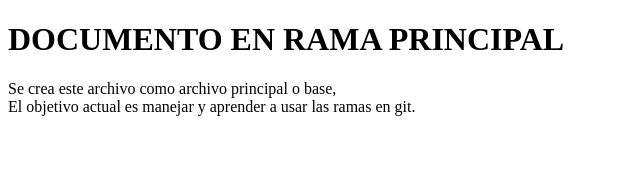
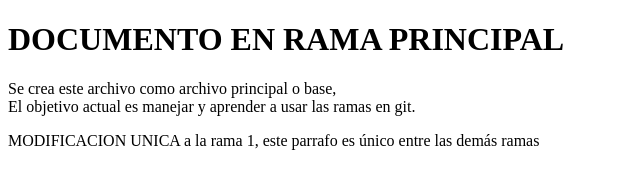
Before and after one commit to AndresFDaza/gitMOOC, a plain HTML site: page module1/index.html in a window 1280 px wide. Shown: the whole page, without its empty margins (0-640 px from the left). Drawn offline with Linux system fonts and the light colour scheme.

Commit message:
Primera modificacion a la rama1, parrafo unico con identificador

```diff
--- a/module1/index.html
+++ b/module1/index.html
@@ -11,5 +11,6 @@
     <p>Se crea este archivo como archivo principal o base, <br>
         El objetivo actual es manejar y aprender a usar las ramas en git.
     </p>
+    <p>MODIFICACION UNICA a la rama 1, este parrafo es único entre las demás ramas</p>
 </body>
 </html>
```
